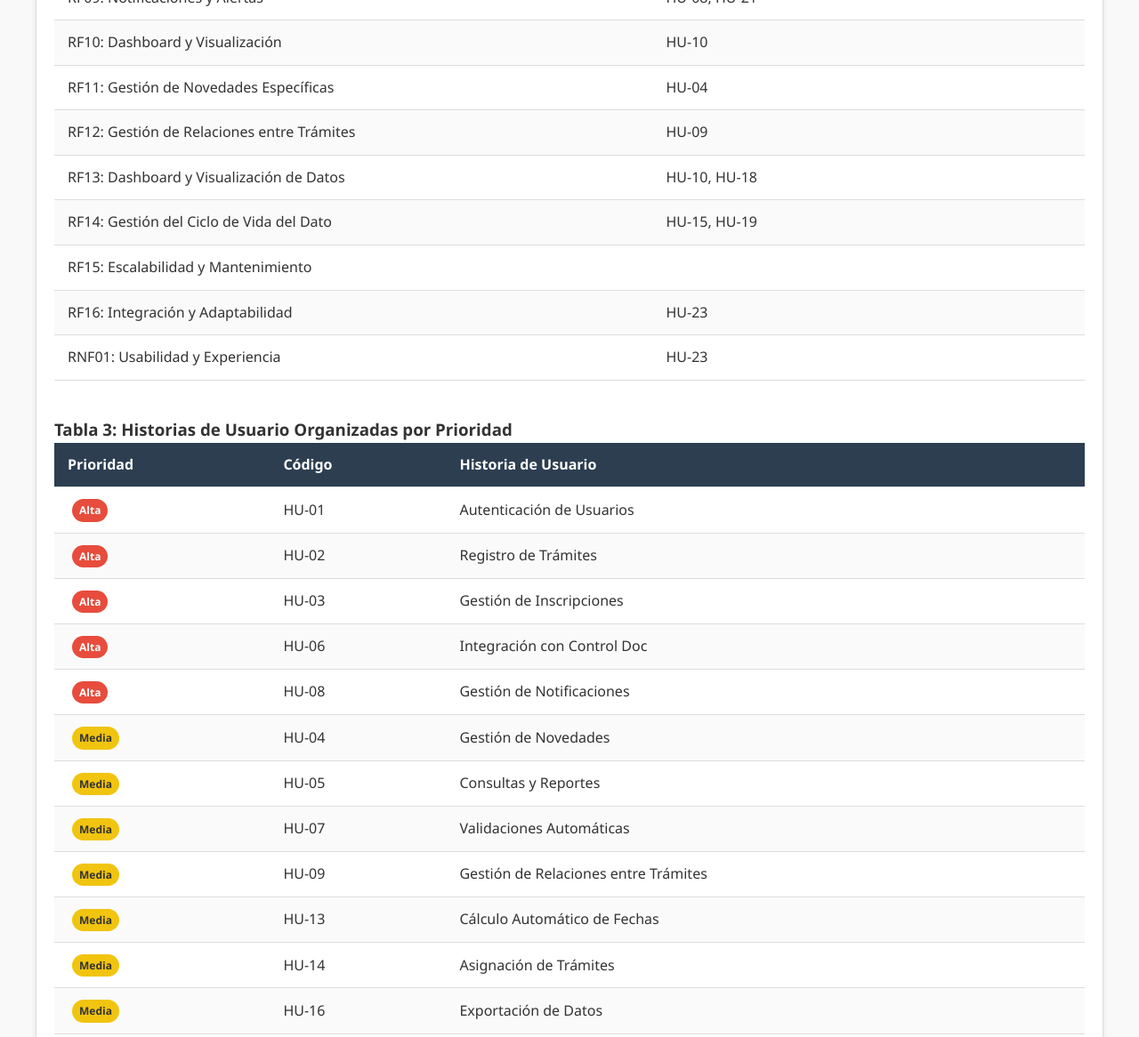
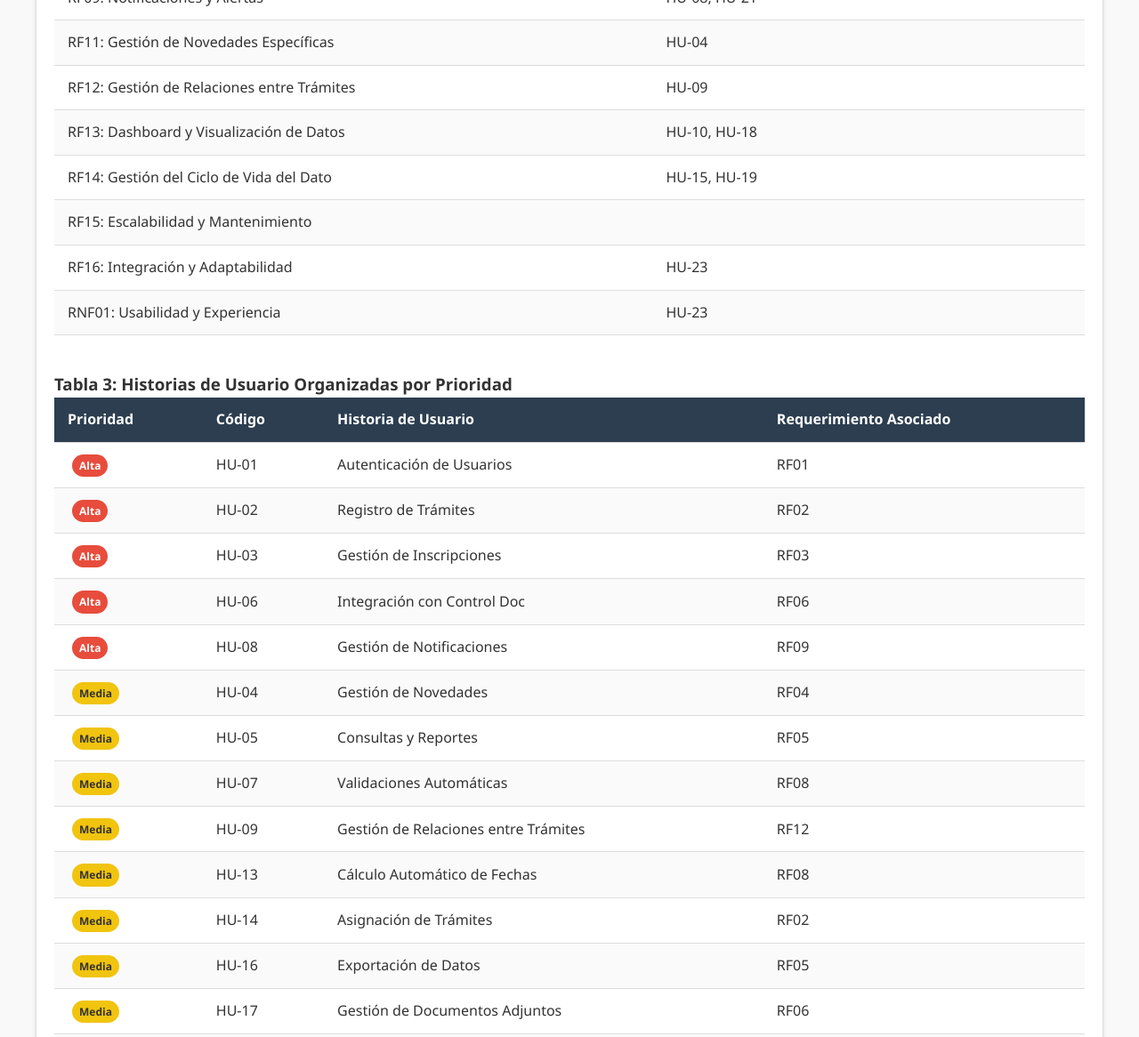
Before and after one commit to jcuervo79/SICOF_HdU, a plain HTML site: page index.html in a window 1280 px wide. Shown: the part 1460-2626 px from the top of the page at 89% size. Drawn offline with Linux system fonts and the light colour scheme.

Commit message:
Update index.html
se actualiza n los códigos

```diff
--- a/index.html
+++ b/index.html
@@ -403,6 +403,7 @@
                                 <th>Prioridad</th>
                                 <th>Código</th>
                                 <th>Historia de Usuario</th>
+                                <th>Requerimiento Asociado</th>
                             </tr>
                         </thead>
                         <tbody>
@@ -484,11 +485,11 @@
     <script>
         // Datos de la matriz de relaciones
         const necesidadesRequerimientos = [
-            { necesidad: "N1: Centralización y Gestión de Datos", requerimientos: ["RF01", "RF02", "RF03", "RF06", "RF14"] },
-            { necesidad: "N2: Flujos de Trabajo y Asignación", requerimientos: ["RF02", "RF07"] },
+            { necesidad: "N1: Centralización y Gestión de Datos", requerimientos: ["RF02", "RF03", "RF06", "RF14"] },
+            { necesidad: "N2: Flujos de Trabajo y Asignación", requerimientos: ["RF02", "RF07", "RF09", "RF01"] },
             { necesidad: "N3: Trazabilidad de Trámites", requerimientos: ["RF04", "RF11", "RF12"] },
             { necesidad: "N4: Control de Acceso y Seguridad", requerimientos: ["RF01", "RF07"] },
-            { necesidad: "N5: Consultas y Reportes", requerimientos: ["RF05", "RF10", "RF13"] },
+            { necesidad: "N5: Consultas y Reportes", requerimientos: ["RF05", "RF13"] },
             { necesidad: "N6: Reglas de Negocio y Validaciones", requerimientos: ["RF08"] },
             { necesidad: "N7: Interoperabilidad", requerimientos: ["RF06", "RF16"] },
             { necesidad: "N8: Usabilidad y Experiencia", requerimientos: ["RF16", "RNF01"] },
@@ -506,7 +507,6 @@
             { requerimiento: "RF07: Parametrización y Administración del Sistema", historias: ["HU-11", "HU-24"] },
             { requerimiento: "RF08: Validaciones y Reglas de Negocio", historias: ["HU-07", "HU-13"] },
             { requerimiento: "RF09: Notificaciones y Alertas", historias: ["HU-08", "HU-21"] },
-            { requerimiento: "RF10: Dashboard y Visualización", historias: ["HU-10"] },
             { requerimiento: "RF11: Gestión de Novedades Específicas", historias: ["HU-04"] },
             { requerimiento: "RF12: Gestión de Relaciones entre Trámites", historias: ["HU-09"] },
             { requerimiento: "RF13: Dashboard y Visualización de Datos", historias: ["HU-10", "HU-18"] },
@@ -517,30 +517,30 @@
         ];
 
         const historiasPrioridad = [
-            { prioridad: "Alta", codigo: "HU-01", nombre: "Autenticación de Usuarios" },
-            { prioridad: "Alta", codigo: "HU-02", nombre: "Registro de Trámites" },
-            { prioridad: "Alta", codigo: "HU-03", nombre: "Gestión de Inscripciones" },
-            { prioridad: "Alta", codigo: "HU-06", nombre: "Integración con Control Doc" },
-            { prioridad: "Alta", codigo: "HU-08", nombre: "Gestión de Notificaciones" },
-            { prioridad: "Media", codigo: "HU-04", nombre: "Gestión de Novedades" },
-            { prioridad: "Media", codigo: "HU-05", nombre: "Consultas y Reportes" },
-            { prioridad: "Media", codigo: "HU-07", nombre: "Validaciones Automáticas" },
-            { prioridad: "Media", codigo: "HU-09", nombre: "Gestión de Relaciones entre Trámites" },
-            { prioridad: "Media", codigo: "HU-13", nombre: "Cálculo Automático de Fechas" },
-            { prioridad: "Media", codigo: "HU-14", nombre: "Asignación de Trámites" },
-            { prioridad: "Media", codigo: "HU-16", nombre: "Exportación de Datos" },
-            { prioridad: "Media", codigo: "HU-17", nombre: "Gestión de Documentos Adjuntos" },
-            { prioridad: "Baja", codigo: "HU-10", nombre: "Visualización Dashboard" },
-            { prioridad: "Baja", codigo: "HU-11", nombre: "Parametrización del Sistema" },
-            { prioridad: "Baja", codigo: "HU-12", nombre: "Gestión de Modalidades" },
-            { prioridad: "Baja", codigo: "HU-15", nombre: "Seguimiento de Auditoría" },
-            { prioridad: "Baja", codigo: "HU-18", nombre: "Semáforo de Estados" },
-            { prioridad: "Baja", codigo: "HU-19", nombre: "Historial de Cambios" },
-            { prioridad: "Baja", codigo: "HU-20", nombre: "Gestión de Modalidades Múltiples" },
-            { prioridad: "Baja", codigo: "HU-21", nombre: "Control de Vencimientos" },
-            { prioridad: "Baja", codigo: "HU-22", nombre: "Diferenciación por Roles" },
-            { prioridad: "Baja", codigo: "HU-23", nombre: "Adaptabilidad Visual" },
-            { prioridad: "Baja", codigo: "HU-24", nombre: "Flujos de Aprobación Configurables" }
+            { prioridad: "Alta", codigo: "HU-01", nombre: "Autenticación de Usuarios", requerimiento: "RF01" },
+            { prioridad: "Alta", codigo: "HU-02", nombre: "Registro de Trámites", requerimiento: "RF02" },
+            { prioridad: "Alta", codigo: "HU-03", nombre: "Gestión de Inscripciones", requerimiento: "RF03" },
+            { prioridad: "Alta", codigo: "HU-06", nombre: "Integración con Control Doc", requerimiento: "RF06" },
+            { prioridad: "Alta", codigo: "HU-08", nombre: "Gestión de Notificaciones", requerimiento: "RF09" },
+            { prioridad: "Media", codigo: "HU-04", nombre: "Gestión de Novedades", requerimiento: "RF04" },
+            { prioridad: "Media", codigo: "HU-05", nombre: "Consultas y Reportes", requerimiento: "RF05" },
+            { prioridad: "Media", codigo: "HU-07", nombre: "Validaciones Automáticas", requerimiento: "RF08" },
+            { prioridad: "Media", codigo: "HU-09", nombre: "Gestión de Relaciones entre Trámites", requerimiento: "RF12" },
+            { prioridad: "Media", codigo: "HU-13", nombre: "Cálculo Automático de Fechas", requerimiento: "RF08" },
+            { prioridad: "Media", codigo: "HU-14", nombre: "Asignación de Trámites", requerimiento: "RF02" },
+            { prioridad: "Media", codigo: "HU-16", nombre: "Exportación de Datos", requerimiento: "RF05" },
+            { prioridad: "Media", codigo: "HU-17", nombre: "Gestión de Documentos Adjuntos", requerimiento: "RF06" },
+            { prioridad: "Baja", codigo: "HU-10", nombre: "Visualización Dashboard", requerimiento: "RF13" },
+            { prioridad: "Baja", codigo: "HU-11", nombre: "Parametrización del Sistema", requerimiento: "RF07" },
+            { prioridad: "Baja", codigo: "HU-12", nombre: "Gestión de Modalidades", requerimiento: "RF03" },
+            { prioridad: "Baja", codigo: "HU-15", nombre: "Seguimiento de Auditoría", requerimiento: "RF14" },
+            { prioridad: "Baja", codigo: "HU-18", nombre: "Semáforo de Estados", requerimiento: "RF13" },
+            { prioridad: "Baja", codigo: "HU-19", nombre: "Historial de Cambios", requerimiento: "RF14" },
+            { prioridad: "Baja", codigo: "HU-20", nombre: "Gestión de Modalidades Múltiples", requerimiento: "RF03" },
+            { prioridad: "Baja", codigo: "HU-21", nombre: "Control de Vencimientos", requerimiento: "RF09" },
+            { prioridad: "Baja", codigo: "HU-22", nombre: "Diferenciación por Roles", requerimiento: "RF01" },
+            { prioridad: "Baja", codigo: "HU-23", nombre: "Adaptabilidad Visual", requerimiento: "RF16" },
+            { prioridad: "Baja", codigo: "HU-24", nombre: "Flujos de Aprobación Configurables", requerimiento: "RF07" }
         ];
 
         // Funciones para llenar las tablas
@@ -581,10 +581,12 @@
                 const cell1 = row.insertCell(0);
                 const cell2 = row.insertCell(1);
                 const cell3 = row.insertCell(2);
+                const cell4 = row.insertCell(3);
 
                 cell1.textContent = item.prioridad;
                 cell2.textContent = item.codigo;
                 cell3.textContent = item.nombre;
+                cell4.textContent = item.requerimiento;
 
                 // Añadir clase para el estilo según prioridad
                 cell1.innerHTML = `<span class="badge badge-${item.prioridad.toLowerCase()}">${item.prioridad}</span>`;
@@ -766,6 +768,7 @@
                         <li><strong>Código:</strong> ${histItem.codigo}</li>
                         <li><strong>Nombre:</strong> ${histItem.nombre}</li>
                         <li><strong>Prioridad:</strong> <span class="badge badge-${histItem.prioridad.toLowerCase()}">${histItem.prioridad}</span></li>
+                        <li><strong>Requerimiento Asociado:</strong> ${histItem.requerimiento}</li>
                     </ul>
                 `;
 
@@ -819,7 +822,7 @@
                                 <tr>
                                     <th>Código</th>
                                     <th>Historia de Usuario</th>
-                                    <th>Requerimientos</th>
+                                    <th>Requerimiento Asociado</th>
                                 </tr>
                             </thead>
                             <tbody id="tbody-${priority.toLowerCase()}">
@@ -842,15 +845,8 @@
                     cell1.textContent = item.codigo;
                     cell2.textContent = item.nombre;
 
-                    // Buscar requerimientos relacionados
-                    const requerimientos = [];
-                    requerimientosHistorias.forEach(req => {
-                        if (req.historias.includes(item.codigo)) {
-                            requerimientos.push(req.requerimiento.split(':')[0]);
-                        }
-                    });
-
-                    cell3.textContent = requerimientos.join(', ');
+                    // Mostrar el requerimiento asociado
+                    cell3.textContent = item.requerimiento;
                 });
             });
         }
```
